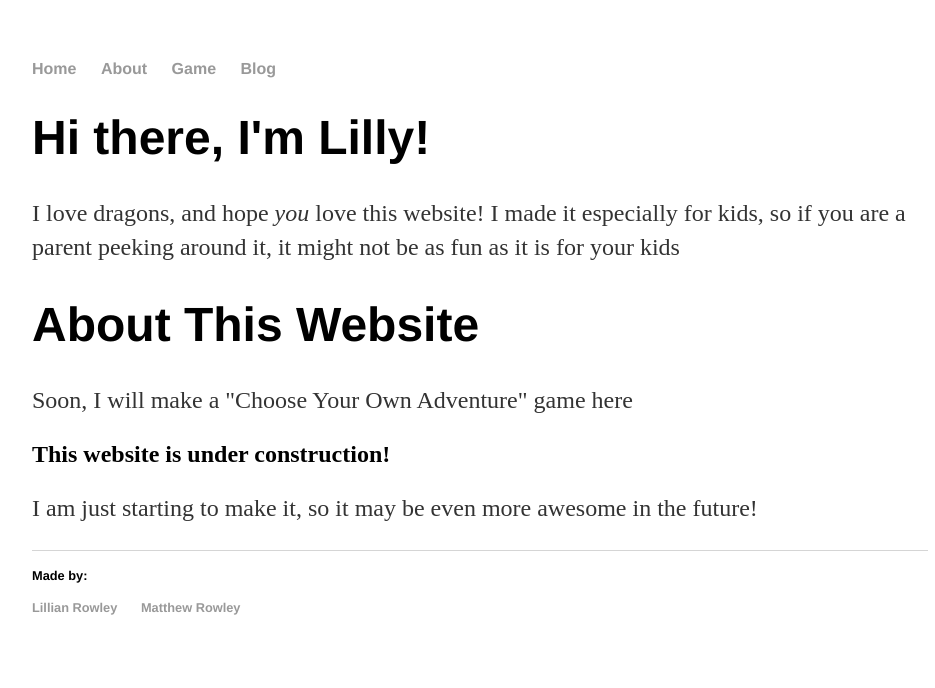
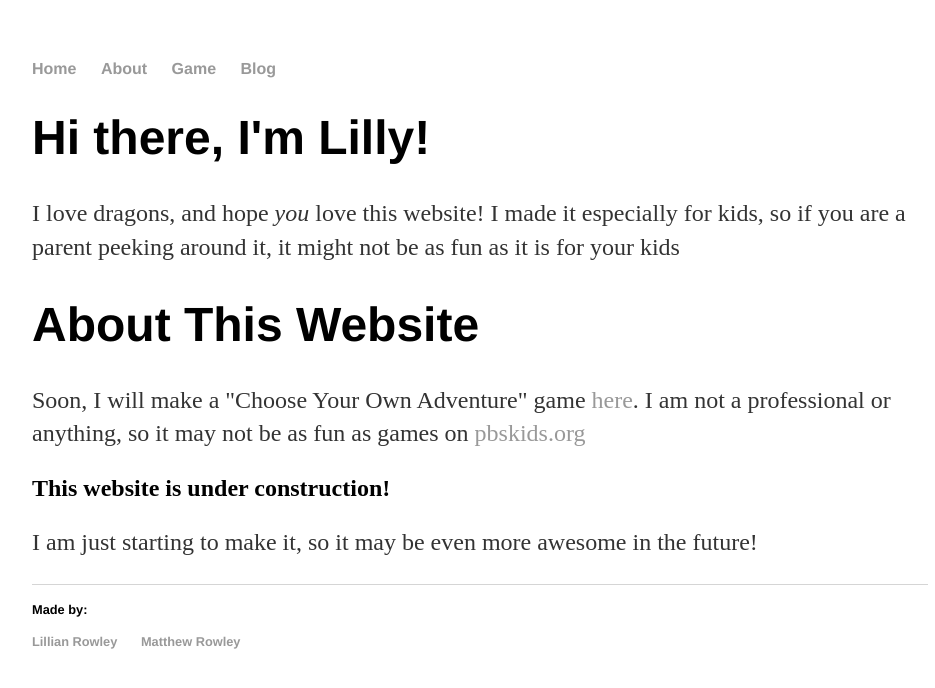
Before and after one commit to lillianrowley/lillianrowley.github.io, a Jekyll site: the page built from index.html, in a window 1280 px wide. Shown: the top 688 px of the page, without its empty margins (160-1095 px from the left). Built offline with Jekyll 4.4.1, drawn with Linux system fonts in a browser that asks for light colours.

Commit message:
First pages in the game

```diff
--- a/about/index.html
+++ b/about/index.html
@@ -3,4 +3,7 @@ layout: default
 title: About Lillian
 ---
 
-##Nothing here yet!
+I love dragons!
+
+<h1>A message for the reader!</h1>
+Most of the games here are not made by professionals or anything, so they may not be as fun as games on <a href=https://pbskids.org>pbskids.org</a>
--- a/game/index.html
+++ b/game/index.html
@@ -3,4 +3,7 @@ layout: default
 title: The game!
 ---
 
-Something awesome this way comes
+<p>You are bored!  What do you decide to do?</p>
+
+<p><a href=house.html>Go Into The Haunted House That Everyone Is Scared Of</a><p>
+<p><a href=mermaids.html>Meet Magical Mermaids</a></p>
--- a/index.html
+++ b/index.html
@@ -8,7 +8,7 @@ title: Lillian's "dot-com"
 </div><!-- /.blurb -->
 <div class="blurb">
 	<h1>About This Website</h1>
-	<p>Soon, I will make a "Choose Your Own Adventure" game here</p>
+	<p>Soon, I will make a "Choose Your Own Adventure" game <a href=game>here</a>. I am not a professional or anything, so it may not be as fun as games on <a href=https://pbskids.org>pbskids.org</a></p>
 </div><!-- /.blurb -->
 <div class="blurb">
 	<h2> This website is under construction!</h2>
```
Also changed, not shown: _posts/2019-05-02-First-Post.md (+1 -1 lines), game/house.html (added, +15 -0 lines), game/mermaids.html (added, +13 -0 lines).
